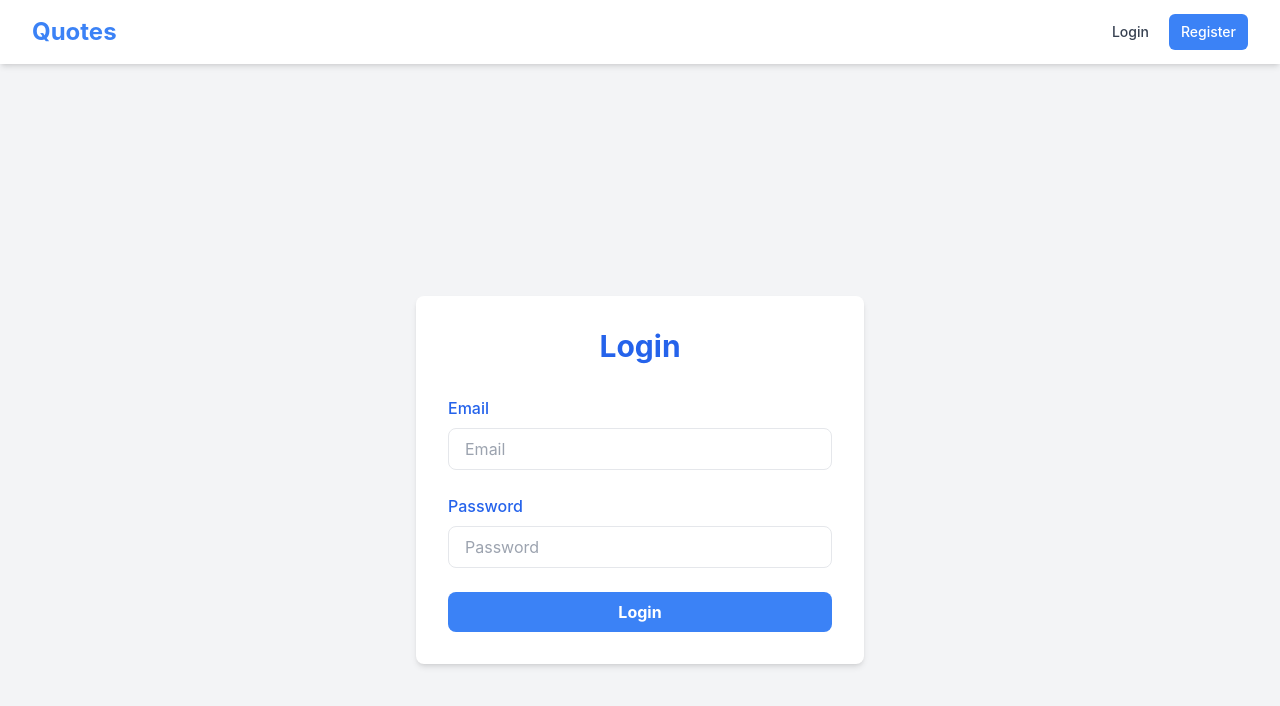
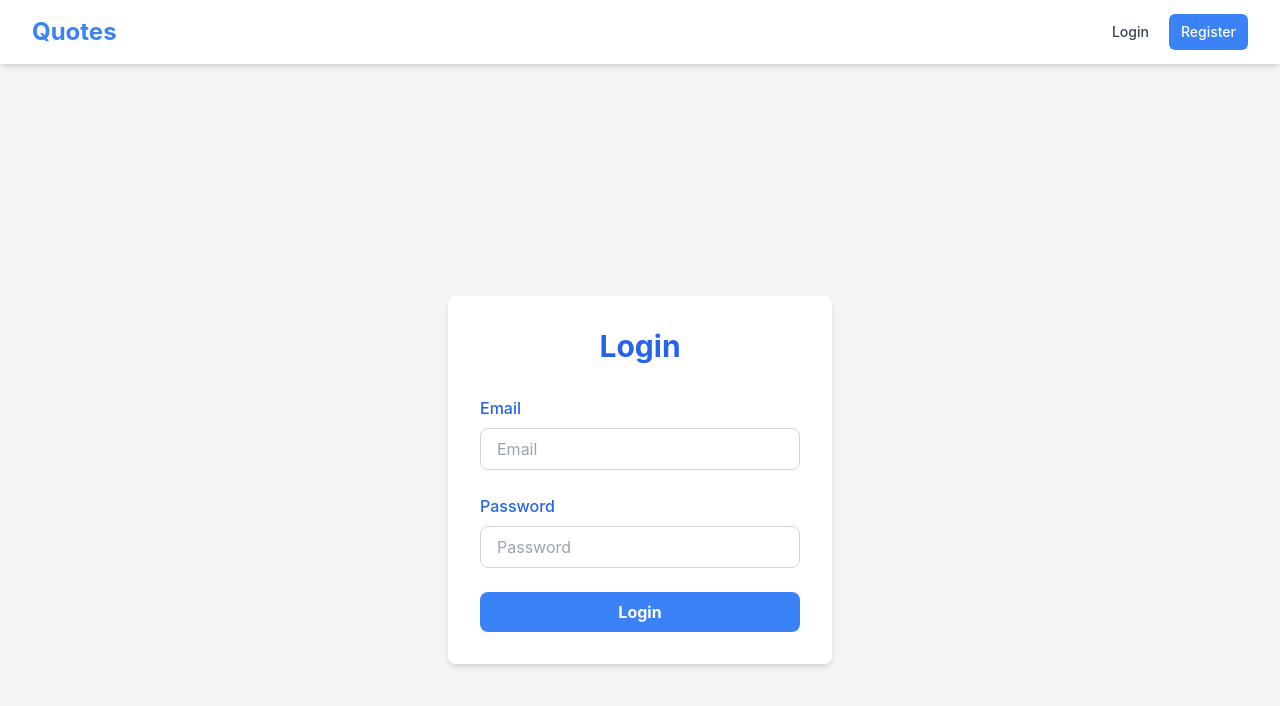
Before and after one commit to ayselakpinar/quote-app, a React (Create React App) app: page /login in a window 1280 px wide. Shown: the top 706 px of the page. Built offline with nearby package versions, Linux system fonts and the light colour scheme; no server answers.

Commit message:
refactor: simplify shared components and improve layout

```diff
--- a/src/components/Shared/CenteredContainer.jsx
+++ b/src/components/Shared/CenteredContainer.jsx
@@ -1,11 +1,9 @@
 import React from "react";
 
-export const CenteredContainer = ({ children, className = "" }) => {
+export const CenteredContainer = ({ children }) => {
   return (
-    <div
-      className={`min-h-screen flex items-center justify-center bg-background ${className}`}
-    >
-      {children}
+    <div className="min-h-screen flex items-center justify-center">
+      <div className="max-w-md w-full p-8">{children}</div>
     </div>
   );
 };
--- a/src/components/Shared/Input.jsx
+++ b/src/components/Shared/Input.jsx
@@ -3,21 +3,20 @@ import React from "react";
 export const Input = ({
   type = "text",
   id,
-  value,
-  onChange,
   placeholder,
   required = false,
-  className = "w-full px-4 py-2 border border-secondary rounded-lg focus:outline-none focus:border-primary",
+  onChange,
+  value,
 }) => {
   return (
     <input
       type={type}
       id={id}
+      placeholder={placeholder}
+      required={required}
       value={value}
       onChange={onChange}
-      placeholder={placeholder}
-      required={required}
-      className={className}
+      className="w-full px-4 py-2 border border-gray-300 rounded-lg focus:outline-none focus:border-blue-500"
     />
   );
 };
```
